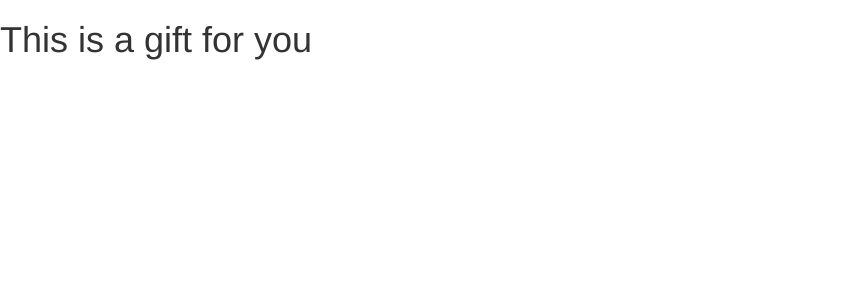
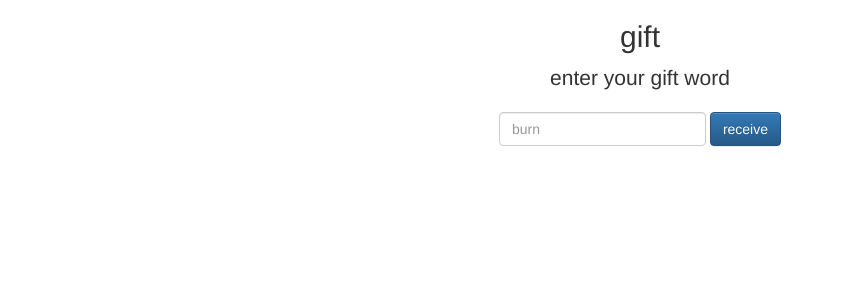
Before and after one commit to myw/gift, a Flask app: page / in a window 1280 px wide. Shown: the top 300 px of the page, without its empty margins (0-844 px from the left). Run offline with Flask 2, Linux system fonts and the light colour scheme; some libraries are stand-ins or nearby versions.

Commit message:
Get basic word prompting and redirection up

```diff
--- a/gift/gift.py
+++ b/gift/gift.py
@@ -1,16 +1,34 @@
-from flask import Flask, redirect, render_template, url_for
+from flask import Flask, redirect, render_template, request, url_for
 
 
 app = Flask(__name__)
 
 
 @app.route('/')
-def home():
-  return render_template('index.html')
+def index():
+  """ Render the index page, which prompts the user for a word """
+  word = request.values.get('word', None)
+
+  if word is None:
+    return render_template('index.html')
+  else:
+    return redirect(url_for('gift', word=str(word)))
+
+
+@app.route('/<word>')
+def gift(word=None):
+  """ Render the page that shows the gift, given a seed word """
+  # Always redirect to a canonical, lower-case representation of the word
+  lowerword = word.lower()
+  if lowerword == word:
+    return render_template('gift.html', word=word)
+  else:
+    return redirect(url_for('gift', word=lowerword))
 
 
 @app.route('/favicon.ico')
 def favicon():
+  """ Render the favicon """
   return redirect(url_for('static', filename='favicon.ico'))
 
 
--- /dev/null
+++ b/gift/templates/base.html
@@ -0,0 +1,55 @@
+<!doctype html>
+<!--[if lt IE 7]>      <html class="no-js lt-ie9 lt-ie8 lt-ie7" lang="en"> <![endif]-->
+<!--[if IE 7]>         <html class="no-js lt-ie9 lt-ie8" lang="en"> <![endif]-->
+<!--[if IE 8]>         <html class="no-js lt-ie9" lang="en"> <![endif]-->
+<!--[if gt IE 8]> <!--><html class="no-js" lang="en"> <!--<![endif]-->
+    <head>
+        {% block head %}
+        <meta charset="utf-8">
+        <meta http-equiv="X-UA-Compatible" content="IE=edge,chrome=1">
+        <title>gift - {%block title%}{% endblock %}</title>
+        <meta name="description" content="">
+        <meta name="viewport" content="width=device-width, initial-scale=1">
+        <link rel="apple-touch-icon" href="{{ url_for('static', filename='apple-touch-icon.png') }}">
+
+        <link rel="stylesheet" href="{{ url_for('static', filename='css/bootstrap.min.css') }}">
+        <link rel="stylesheet" href="{{ url_for('static', filename='css/bootstrap-theme.min.css') }}">
+        <link rel="stylesheet" href="{{ url_for('static', filename='css/main.css') }}">
+        <script src="static/js/vendor/modernizr-2.8.3-respond-1.4.2.min.js"></script>
+        {% block customhead %}{% endblock %}
+        {% endblock %}
+    </head>
+    <body>
+        <!--[if lt IE 8]>
+            <p class="browserupgrade">
+                You are using an <strong>outdated</strong> browser.
+                Please <a href="http://browsehappy.com/">upgrade your browser</a>
+                to improve your experience.
+            </p>
+        <![endif]-->
+        <div class="container">
+        <header>
+            {% block header %}{% endblock %}
+        </header>
+        <main role="main">
+                {% block body %}{% endblock %}
+        </main>
+        <footer>
+            {% block footer %}{% endblock %}
+        </header>
+        </div><!-- /.container -->
+
+        {% block javascript %}
+        <script src="//ajax.googleapis.com/ajax/libs/jquery/1.11.2/jquery.min.js"></script>
+        <script>
+            window.jQuery || document.write(
+                '<script src="{{ url_for('static', filename='js/vendor/jquery-1.11.2.min.js') }}"><\/script>'
+            )
+        </script>
+
+        <script src="{{ url_for('static', filename='js/vendor/bootstrap.min.js') }}"></script>
+        <script src="{{ url_for('static', filename='js/main.js') }}"></script>
+        {% block customjavascript %}{% endblock %}
+        {% endblock %}
+    </body>
+</html>
--- a/gift/templates/index.html
+++ b/gift/templates/index.html
@@ -1,40 +1,17 @@
-<!doctype html>
-<!--[if lt IE 7]>      <html class="no-js lt-ie9 lt-ie8 lt-ie7" lang=""> <![endif]-->
-<!--[if IE 7]>         <html class="no-js lt-ie9 lt-ie8" lang=""> <![endif]-->
-<!--[if IE 8]>         <html class="no-js lt-ie9" lang=""> <![endif]-->
-<!--[if gt IE 8]><!--> <html class="no-js" lang=""> <!--<![endif]-->
-    <head>
-        <meta charset="utf-8">
-        <meta http-equiv="X-UA-Compatible" content="IE=edge,chrome=1">
-        <title></title>
-        <meta name="description" content="">
-        <meta name="viewport" content="width=device-width, initial-scale=1">
-        <link rel="apple-touch-icon" href="{{ url_for('static', filename='apple-touch-icon.png') }}">
+{% extends "base.html" %}
+{% block title %}enter{% endblock %}
 
-        <link rel="stylesheet" href="{{ url_for('static', filename='css/bootstrap.min.css') }}">
-        <link rel="stylesheet" href="{{ url_for('static', filename='css/bootstrap-theme.min.css') }}">
-        <link rel="stylesheet" href="{{ url_for('static', filename='css/main.css') }}">
-        <script src="static/js/vendor/modernizr-2.8.3-respond-1.4.2.min.js"></script>
-    </head>
-    <body>
-        <!--[if lt IE 8]>
-            <p class="browserupgrade">
-                You are using an <strong>outdated</strong> browser.
-                Please <a href="http://browsehappy.com/">upgrade your browser</a>
-                to improve your experience.
-            </p>
-        <![endif]-->
-        <h1>This is a gift for you</h1>
+{% block header %}
+<h2 class="text-center">gift</h2>
+{% endblock %}
 
-
-        <script src="//ajax.googleapis.com/ajax/libs/jquery/1.11.2/jquery.min.js"></script>
-        <script>
-            window.jQuery || document.write(
-                '<script src="{{ url_for('static', filename='js/vendor/jquery-1.11.2.min.js') }}"><\/script>'
-            )
-        </script>
-
-        <script src="{{ url_for('static', filename='js/vendor/bootstrap.min.js') }}"></script>
-        <script src="{{ url_for('static', filename='js/main.js') }}"></script>
-    </body>
-</html>
+{% block body %}
+<p class="lead text-center">enter your gift word</p>
+<form class="form-inline text-center" method="get" action="/">
+    <div class="form-group">
+        <label class="sr-only" for="word">word</label>
+        <input type="text" class="form-control" id="word" name="word" placeholder="burn" />
+    </div>
+    <button type="submit" class="btn btn-primary">receive</button>
+</form>
+{% endblock %}
```
Also changed, not shown: gift/templates/gift.html (added, +9 -0 lines).
